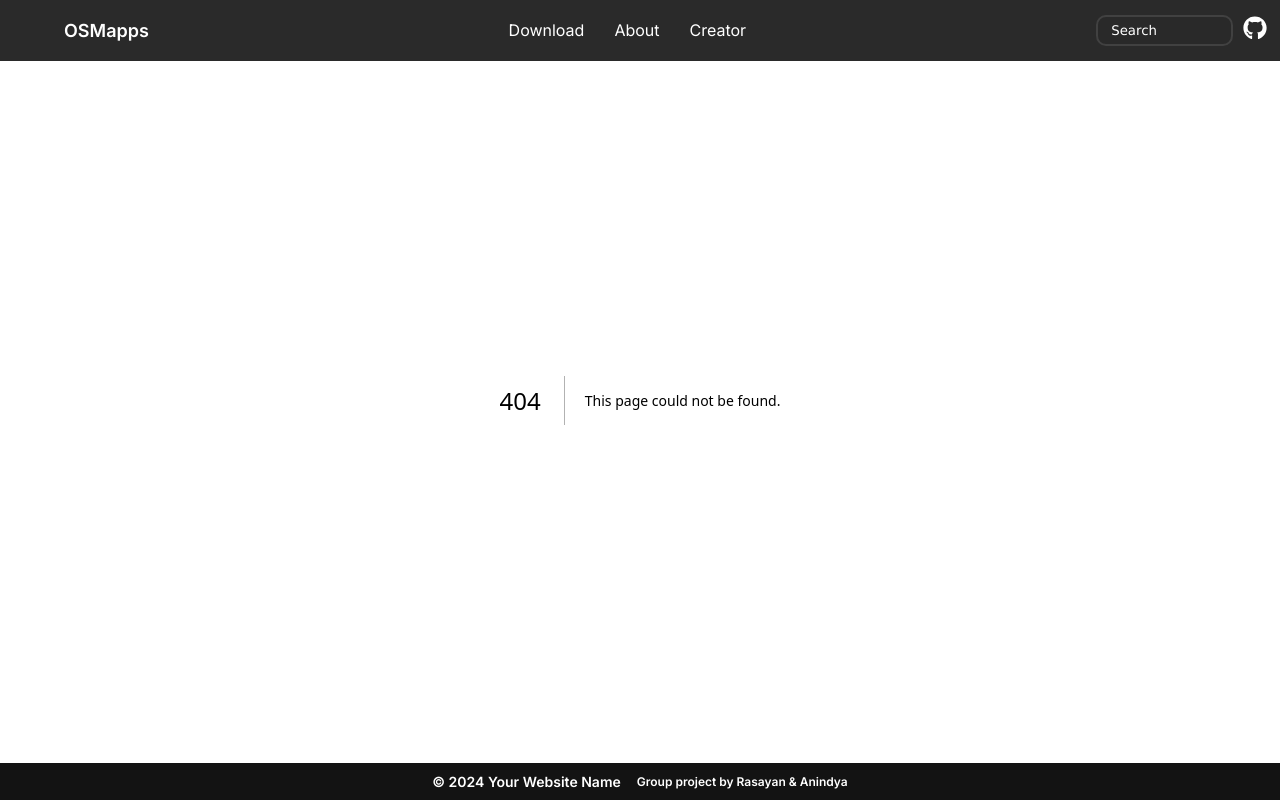
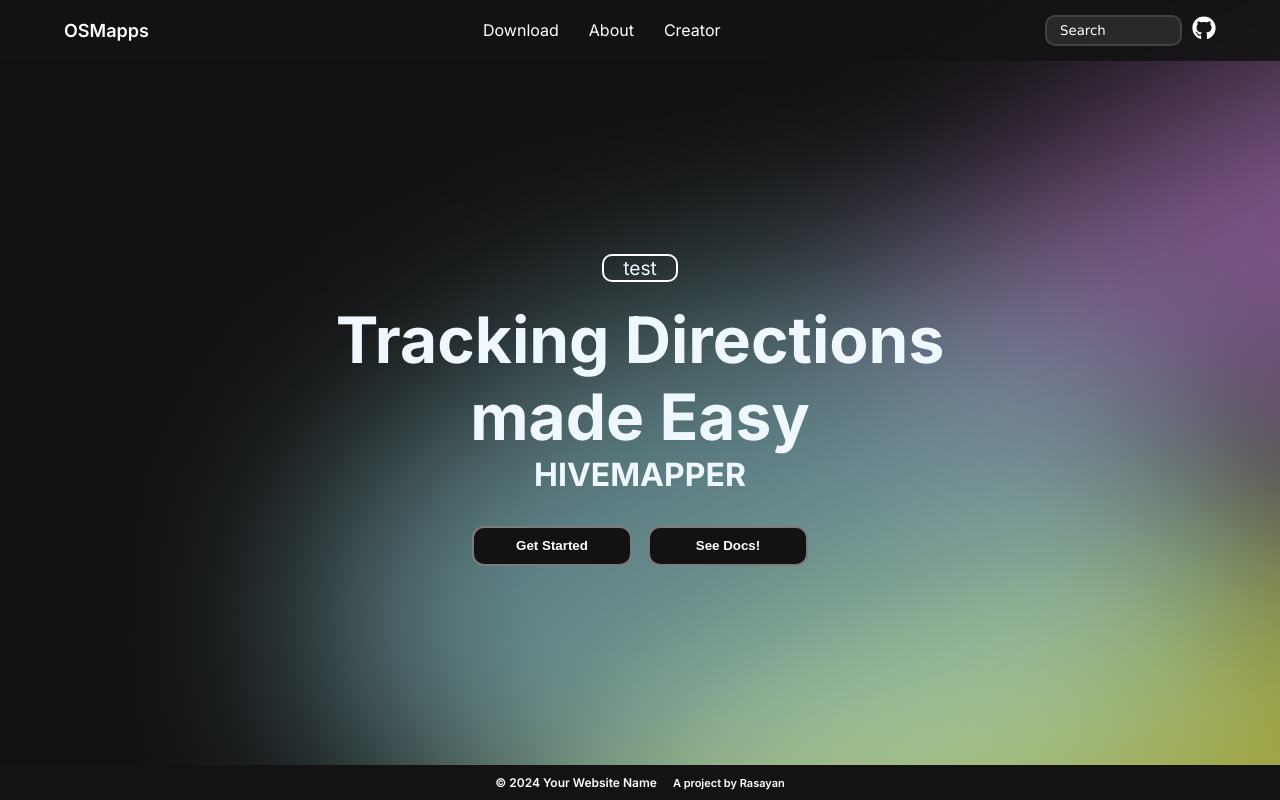
Before and after one commit to Rasayan/nextjs-chat, a Next.js app: page /home in a window 1280 px wide. Before the commit this address had no page. Built offline with nearby package versions, Linux system fonts and the light colour scheme.

Commit message:
Changes styles

```diff
--- a/src/app/layout.js
+++ b/src/app/(home)/home/layout.js
@@ -1,5 +1,5 @@
 import { Inter } from 'next/font/google'
-import '../../styles/globals.css'
+import '../../../../styles/globals.css'
 
 import Navbar from '@/components/Navbar'
 import Footer from '@/components/Footer'
--- a/src/app/page.js
+++ b/src/app/(home)/home/page.js
@@ -1,12 +1,12 @@
 
-import styles from "../../styles/page.module.css";
+import styles from "../../../../styles/page.module.css";
 
 export default function Home() {
   return (
     <div className={styles.main}>
       <div className={styles.homediv}>
         <div className={styles.versiondiv}>
-          <p>v0.0.1</p>
+          <p>test</p>
         </div>
         <div className={styles.homedivheads}>
           <h1 id={styles.h1home}>Tracking Directions made Easy</h1>
--- a/src/components/Footer.js
+++ b/src/components/Footer.js
@@ -6,7 +6,7 @@
     <footer className={styles.footer}>
       <div className={styles.footerContent}>
         <span className={styles.copyright}>&copy; 2024 Your Website Name</span>
-        <span className={styles.ownership}>Group project by Rasayan & Anindya</span>
+        <span className={styles.ownership}>A project by Rasayan</span>
       </div>
     </footer>
   );
--- a/styles/Footer.module.css
+++ b/styles/Footer.module.css
@@ -18,11 +18,11 @@
   }
 
   .copyright {
-    font-size: 14px;
+    font-size: 12px;
   }
 
   .ownership {
-    font-size: 12px;
+    font-size: 11px;
   }
 
   /* Responsive styles */
--- a/styles/Navbar.module.css
+++ b/styles/Navbar.module.css
@@ -2,10 +2,11 @@
     background-color: rgba(19, 19, 19, 0.9);
     position: fixed;
     top: 0;
-    width: 94%;
+    width: 100%;
     z-index: 1000;
     transition: background-color 0.3s ease-in-out;
     padding: 0 4em;
+    box-sizing: border-box;
   }
 
   .navbar-container {
@@ -113,6 +114,10 @@
     }
 
     .navbar-center a {
+      font-weight: bold;
+    }
+
+    .navbar-center a {
       font-size: 0.7em;
     }
 
--- a/styles/globals.css
+++ b/styles/globals.css
@@ -7,6 +7,8 @@
   background-repeat: no-repeat;
   background-size: cover; */
   background-color: aliceblue;
+  width: 100%;
+  height: 100vh;
 }
 
 a {
--- a/styles/page.module.css
+++ b/styles/page.module.css
@@ -67,7 +67,7 @@
   height: 3em;
   padding: 1em 2em;
   border-radius: 12px;
-  border: none;
+  /* border: none; */
   outline: none;
   display: flex;
   justify-content: center;
@@ -76,6 +76,24 @@
 
 .homebutton a {
   color: black;
+}
+
+.homebutton,
+.homebutton a {
+  background: rgb(18, 18, 18);
+  color: #ffffff;
+  font-weight: 700;
+}
+
+.homebutton {
+  border: 2px rgb(124, 124, 124) solid;
+}
+
+.homebutton:hover,
+.homebutton:hover a {
+  background-color: #2f2f2f;
+  font-weight: 800;
+  cursor: pointer;
 }
 
 /* .mapzmaindiv {
@@ -144,7 +162,7 @@
 
 .mapzinput {
   width: 40em;
-  height: 3.4em;
+  height: 2.8em;
   border: 1px solid black;
   outline: none;
   border-radius: 1em 0 0 1em;
@@ -153,7 +171,7 @@
 
 .mapzsubbutton {
   width: 3.5em;
-  height: 3.5em;
+  height: 3.0em;
   border-radius: 0 1em 1em 0;
   border: none;
   outline: none;
@@ -170,12 +188,12 @@
 
 .geolocationButton {
   width: fit-content;
-  height: 3em;
+  height: 2.5em;
   background-color: #0f0f0f;
   color: #fff;
   border: none;
-  padding: 10px 20px;
-  border-radius: 5px;
+  padding: 10px 15px;
+  border-radius: 20%;
   cursor: pointer;
   font-size: 16px;
 }
@@ -249,10 +267,11 @@
   background-color: #0e0e0e;
   color: #fff;
   border: none;
-  padding: 10px 15px;
+  padding: 9px 15px;
   border-radius: 5px;
   cursor: pointer;
-  font-size: 16px;
+  font-size: 12px;
+  font-weight: bold;
 }
 
 .layerControlButton:hover {
@@ -287,6 +306,17 @@
 }
 
 @media screen and (max-width: 420px) {
+  .homediv {
+    width: 100%;
+  }
+  #h1home {
+    font-size: 3em;
+  }
+
+  #h3home {
+    font-size: 1.5em;
+    font-weight: bold;
+  }
   .mapzinput {
     width: 14em;
     height: 2em;
```
Also changed, not shown: src/app/mapz/layout.js (added, +12 -0 lines).
